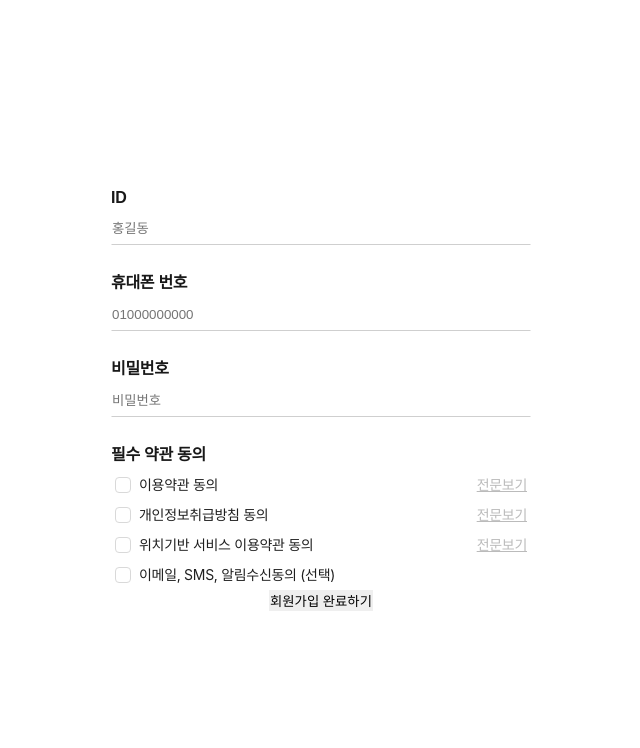
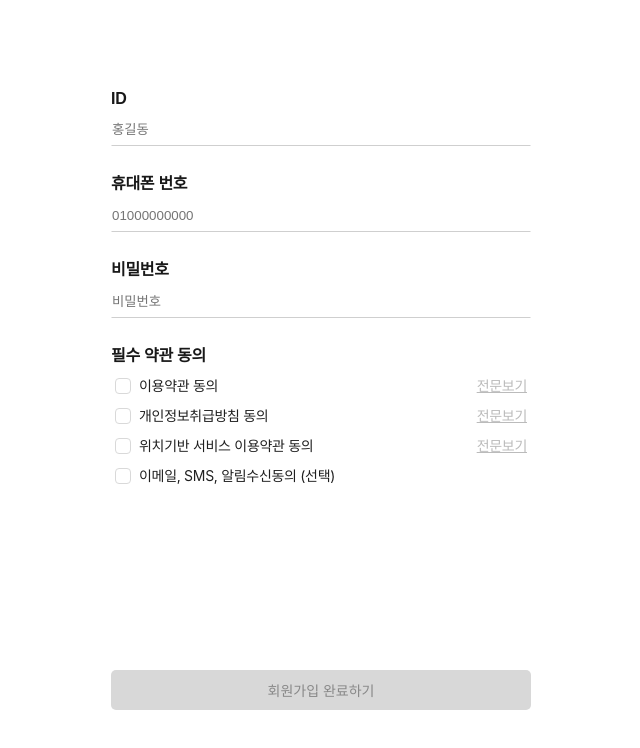
Before and after one commit to vitaZ-dev/cycloid-project, a React (Create React App) app: page /signup in a window 1280 px wide. Shown: the top 748 px of the page, without its empty margins (319-959 px from the left). Built offline with nearby package versions, Linux system fonts and the light colour scheme; a web font is replaced by a local one.

Commit message:
feat: 회원가입 페이지 작업 1차 완료 - 퍼블리싱 완료 - 정규표현식으로 입력값 검증 - 정보 입력 후 로그인 페이지로 전환

```diff
--- a/src/pages/SignUp.js
+++ b/src/pages/SignUp.js
@@ -1,9 +1,11 @@
-import react, { useState } from "react";
+import react, { useEffect, useState } from "react";
 import CommonInput from "../components/CommonInput";
 import { SignUpWrap } from "../style/SingUpCSS";
 import { Checkbox } from 'antd';
+import { useNavigate } from "react-router-dom";
 
 const SignUp = () => {
+  const nav = useNavigate();
   const [userId, setUserId] = useState("");
   const [userPhone, setUserPhone] = useState("");
   const [userPw, setUserPw] = useState("");
@@ -34,13 +36,53 @@ const SignUp = () => {
       "contents": "이메일, SMS, 알림수신동의 (선택)"
     },
   ]
-  const onChange = (e) => {
-    const checked = e.target.checked;
-    console.log(`checked = ${checked}`);
-    // setValue(checked);
+  const submitSignUp = () => {
+    if (!(check01&&check02&&check03)) {
+      alert("필수 약관에 동의해주세요");
+      return;
+    }
+    const blankPattern = /^\s*$/;
+    if (blankPattern.test(userId)) {
+      alert("아이디를 입력해주세요");
+      return;
+    }
+    if (blankPattern.test(userPw)) {
+      alert("비밀번호를 입력해주세요");
+      return;
+    }
+    const phonePattern = /^010\d{8}$/;
+    if (!phonePattern.test(userPhone)) {
+      alert("올바른 형식의 전화번호를 입력해주세요")
+      return;
+    }
+    // check04 ? console.log("선택 항목 체크") : "";
+    const userInfo = {
+      "id": userId,
+      "password": userPw,
+      "phone": userPhone,
+      "agreement": true,
+      "ad_agree": check04,
+    }
+    console.log(userInfo);
+    alert("회원가입이 완료되었습니다")
+    nav("/login");
   };
+
+  const [disable, setDisable] = useState(true);
+  useEffect(() => {
+    const blankPattern = /^\s*$/;
+    const idCheck = !blankPattern.test(userId);
+    const phoneCheck = !blankPattern.test(userPhone);
+    const pwCheck = !blankPattern.test(userPw);
+    const infoCheck = idCheck&&phoneCheck&&pwCheck;
+
+    infoCheck && (check01&&check02&&check03)
+      ? setDisable(false) : setDisable(true);
+  }, [userId, userPhone, userPw, check01, check02, check03])
+
   return (
     <SignUpWrap>
+      <div className="signup-form">
         <CommonInput
           title="ID"
           type="text"
@@ -75,8 +117,9 @@ const SignUp = () => {
             { idx !== 3 ? <span className="show-detail">전문보기</span> : null}
           </div>
         ))}
+      </div>
 
-      <button>회원가입 완료하기</button>
+      <button disabled={disable} onClick={submitSignUp}>회원가입 완료하기</button>
     </SignUpWrap>
   )
 }
--- a/src/style/SingUpCSS.js
+++ b/src/style/SingUpCSS.js
@@ -3,6 +3,9 @@ import { baseContainer } from './CommonStyle';
 
 export const SignUpWrap = styled.section`
   ${baseContainer};
+  justify-content: space-around;
+  .signup-form {
+    width: 100%;
     p {
       width: 100%;
       margin-bottom: 5px;
@@ -23,4 +26,21 @@ export const SignUpWrap = styled.section`
         cursor: pointer;
       }
     }
+  }
+
+  button {
+    width: 100%;
+    height: 40px;
+    border-radius: 5px;
+    background-color: #03b3e9;
+    font-size: 14px;
+    color: #f9f9f9;
+    font-weight: 500;
+      &:disabled,
+      &[disabled] {
+        background-color: #d8d8d8;
+        color: #888;
+        cursor: not-allowed;
+      }
+  }
 `;
```
Lines whose indentation alone changed are shown as unchanged.
